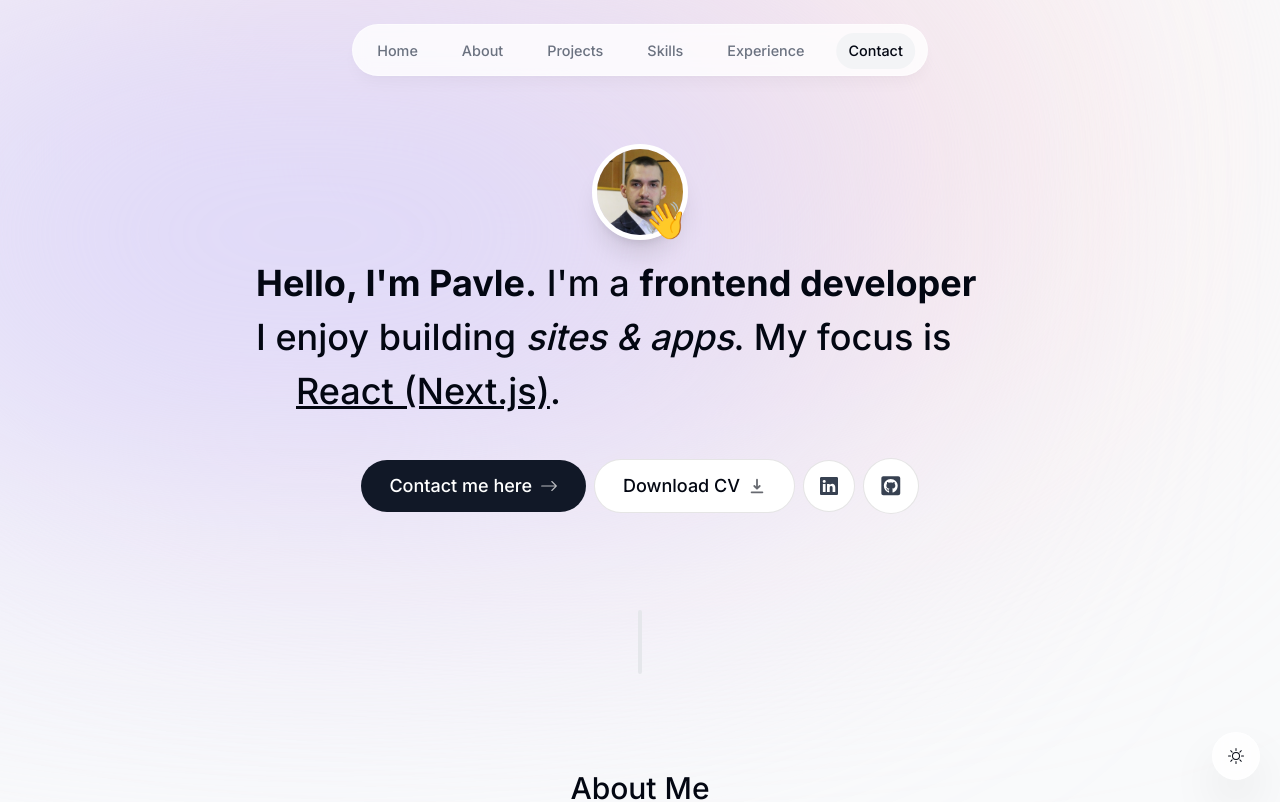
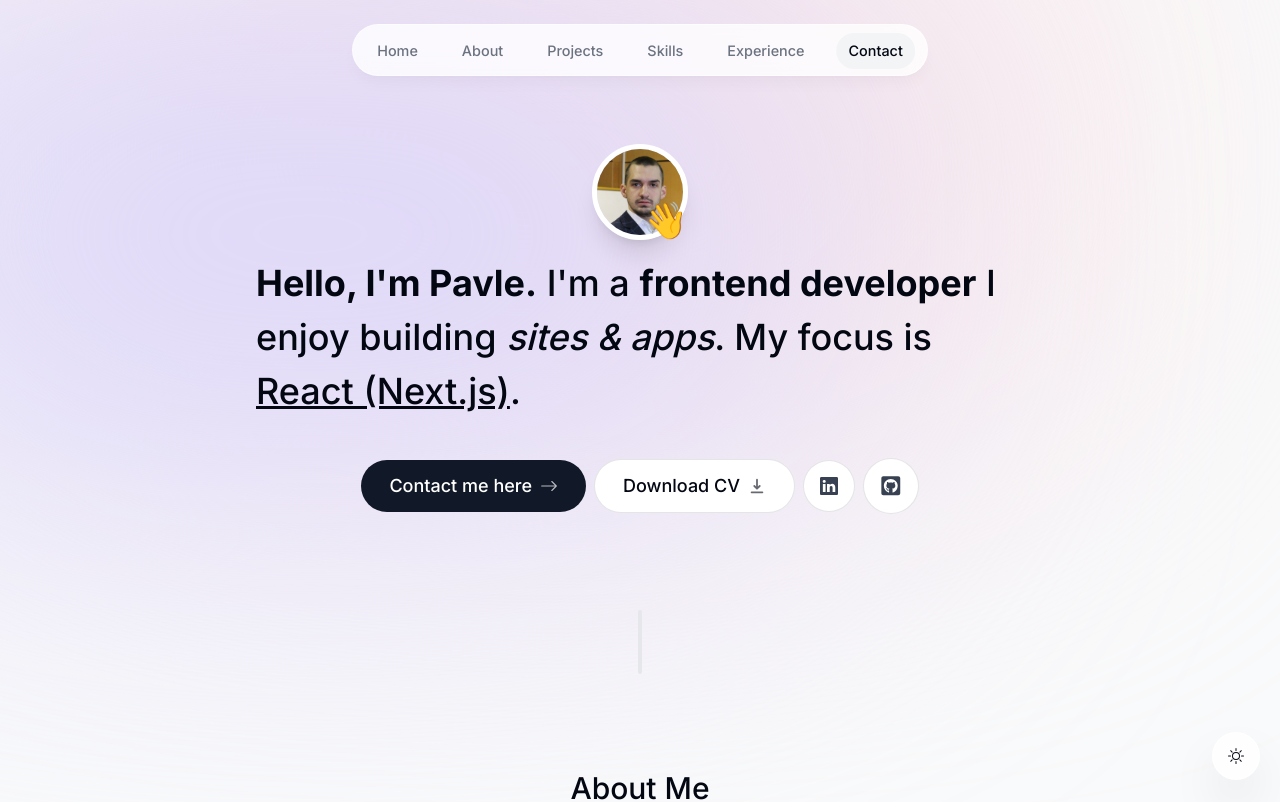
Before and after one commit to Paja777/Portfolio, a Next.js app: page / in a window 1280 px wide. Shown: the top 802 px of the page. Built offline with nearby package versions, Linux system fonts and the light colour scheme; no server answers.

Commit message:
fixing intro

```diff
--- a/components/intro.tsx
+++ b/components/intro.tsx
@@ -62,9 +62,9 @@ export default function Intro() {
         animate={{ y: 0, opacity: 1 }}
       >
         <span className="font-bold">Hello, I'm Pavle.</span> I'm a{" "}
-        <span className="font-bold">frontend developer</span><br/> I enjoy
+        <span className="font-bold">frontend developer</span> I enjoy
         building <span className="italic">sites & apps</span>. My focus is{" "}
-        <span className="underline ml-10">React (Next.js)</span>.
+        <span className="underline">React (Next.js)</span>.
       </motion.h1>
       <motion.div
         className="flex flex-col sm:flex-row items-center justify-center gap-2 px-4 text-lg font-medium"
```
